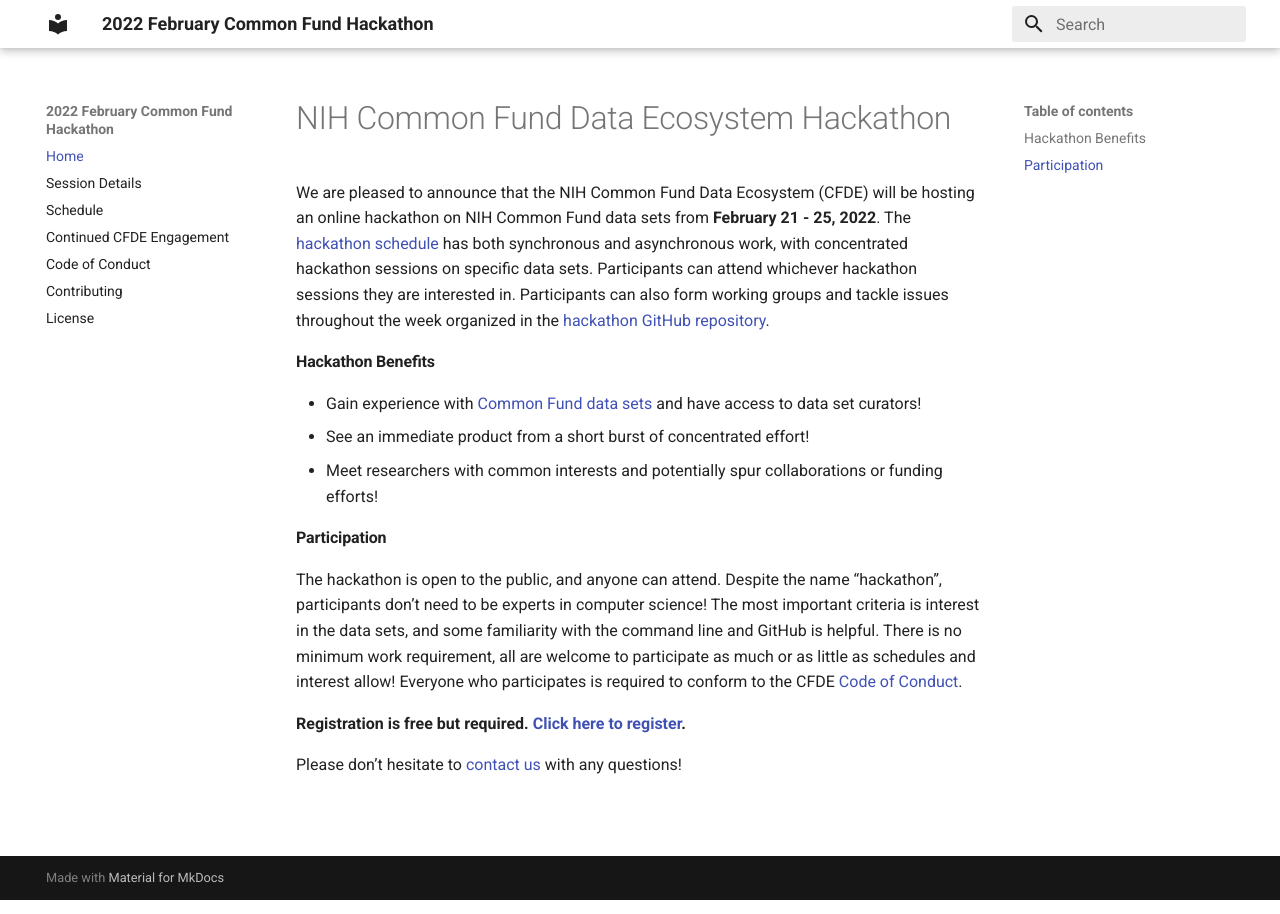
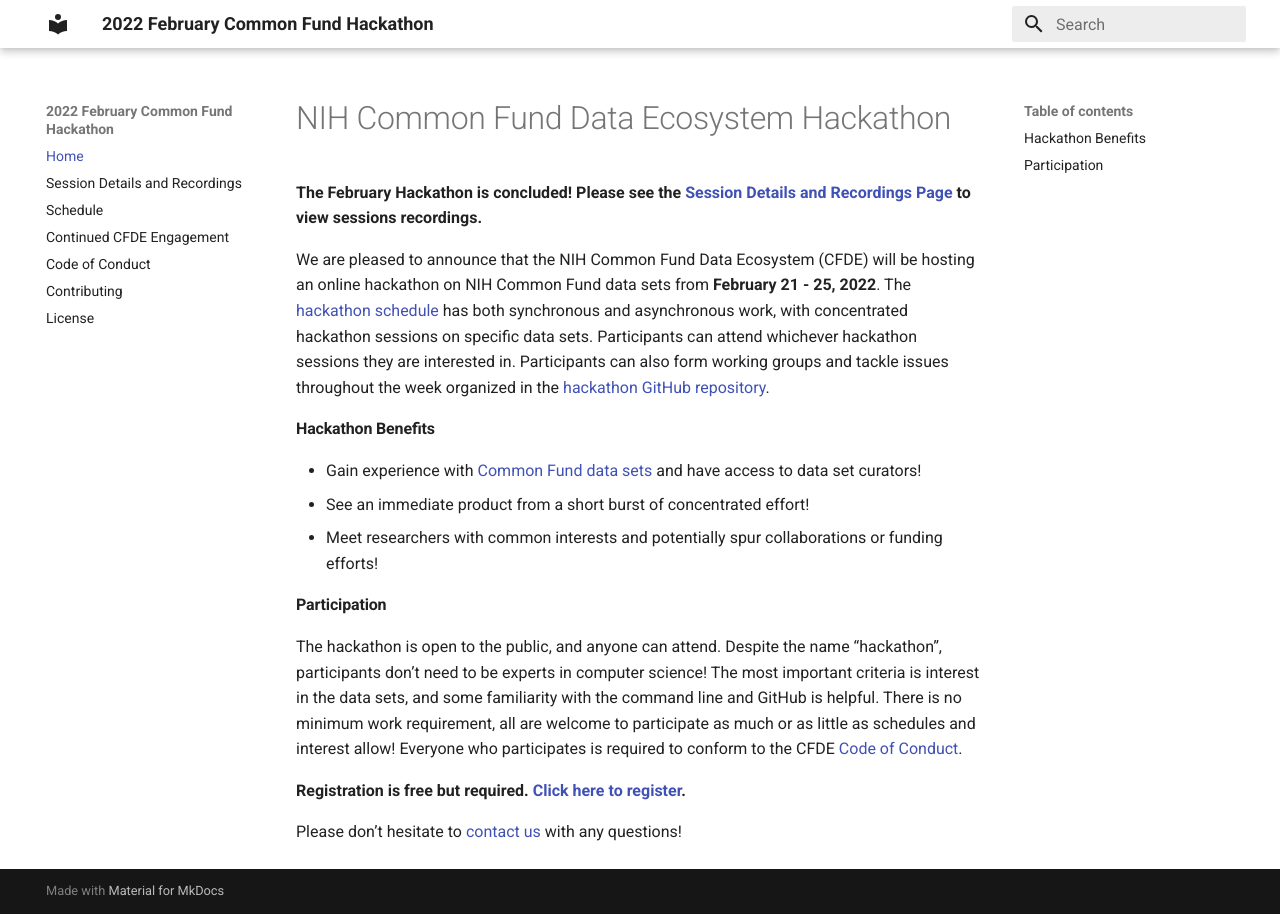
Before and after one commit to nih-cfde/2022-feb-hackathon, an MkDocs documentation site: the page built from docs/index.md, in a window 1280 px wide. Built offline with MkDocs 1.6.1 and Material for MkDocs 9.7.7, drawn with Linux system fonts in a browser that asks for light colours.

Commit message:
add video text

```diff
--- a/docs/index.md
+++ b/docs/index.md
@@ -1,4 +1,6 @@
 # NIH Common Fund Data Ecosystem Hackathon
+
+**The February Hackathon is concluded! Please see the [Session Details and Recordings Page](https://nih-cfde.github.io/2022-feb-hackathon/about/) to view sessions recordings.**
 
 We are pleased to announce that the NIH Common Fund Data Ecosystem (CFDE) will be hosting an online hackathon on NIH Common Fund data sets from **February 21 - 25, 2022**. The [hackathon schedule](https://nih-cfde.github.io/2022-feb-hackathon/schedule/) has both synchronous and asynchronous work, with concentrated hackathon sessions on specific data sets. Participants can attend whichever hackathon sessions they are interested in. Participants can also form working groups and tackle issues throughout the week organized in the [hackathon GitHub repository](https://github.com/nih-cfde/2022-feb-hackathon).
 
--- a/mkdocs.yml
+++ b/mkdocs.yml
@@ -9,7 +9,7 @@
 
 nav:
     - Home: index.md
-    - Session Details: about.md
+    - Session Details and Recordings: about.md
     - Schedule: schedule.md
     - Continued CFDE Engagement: engagement.md
     - Code of Conduct: CODEOFCONDUCT.md
```
Also changed, not shown: site/404.html, site/CODEOFCONDUCT/index.html, site/CONTRIBUTING/index.html, site/LICENSE/index.html, site/about/index.html, site/engagement/index.html, site/index.html, site/schedule/index.html, site/search/search_index.json, site/sitemap.xml, 1 other file.
